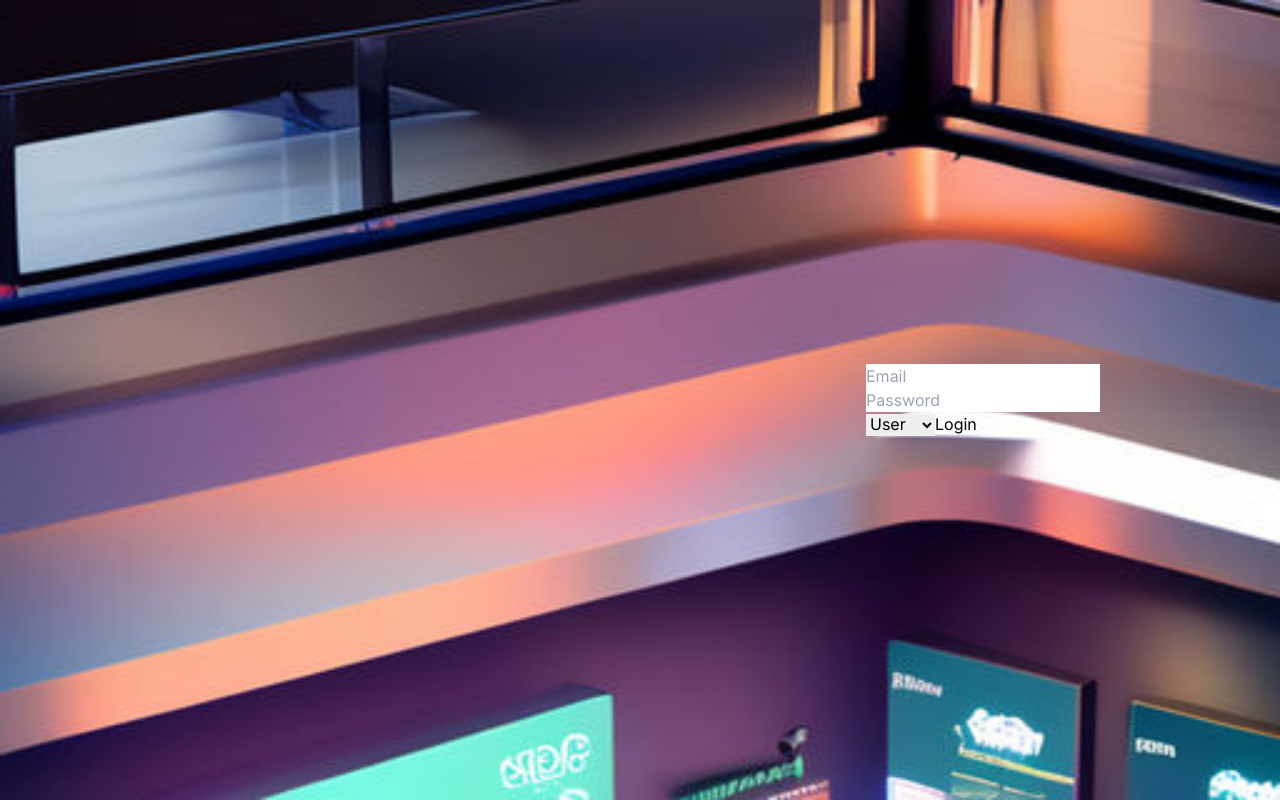
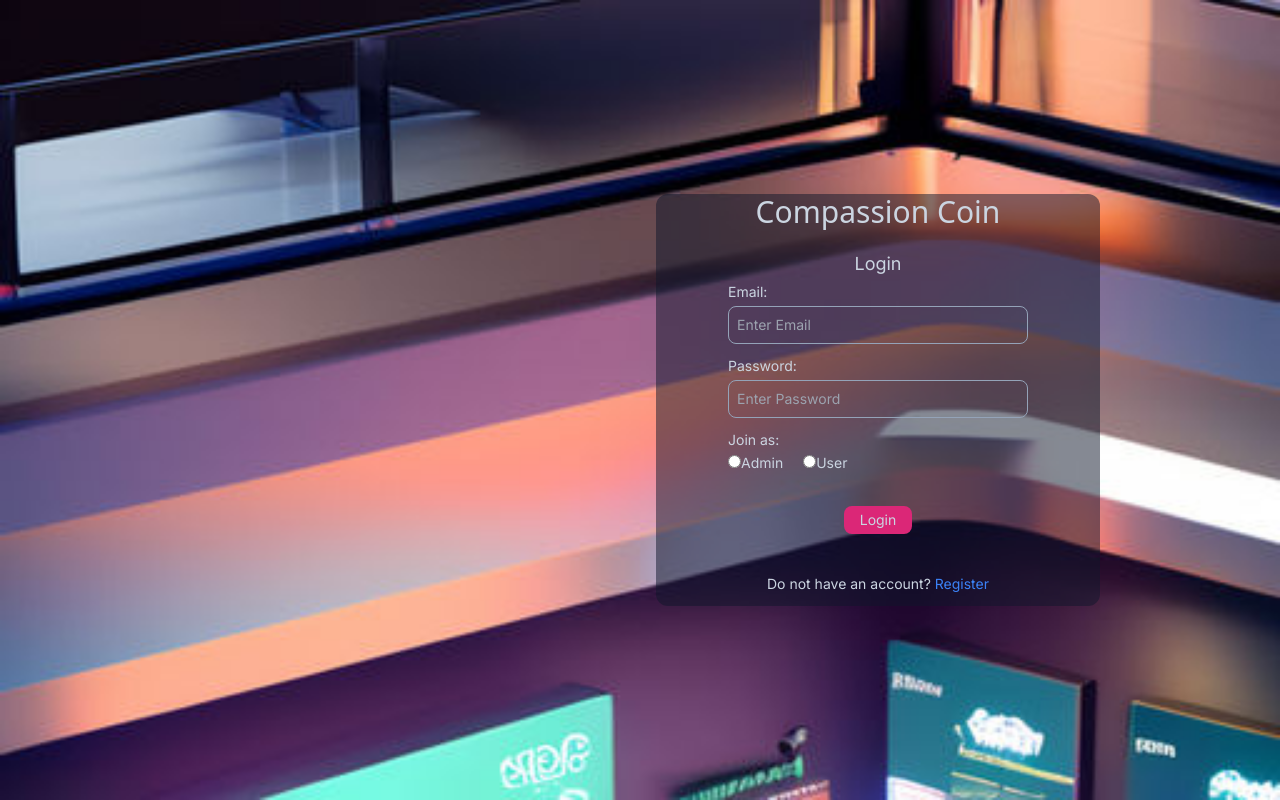
Before and after one commit to SukritiR29/CompassionCoin, a Next.js app: page /login in a window 1280 px wide. Built offline with nearby package versions, Linux system fonts and the light colour scheme.

Commit message:
redirecting user and admin

```diff
--- a/components/loginForm.jsx
+++ b/components/loginForm.jsx
@@ -1,7 +1,9 @@
-"use client";
+"use client"
+
 import React, { useState } from 'react';
+import Link from 'next/link';
 import { signIn } from 'next-auth/react';
-import { useRouter } from 'next/router';
+import { useRouter } from 'next/navigation';
 
 const LoginForm = () => {
     const [email, setEmail] = useState('');
@@ -22,7 +24,7 @@ const LoginForm = () => {
 
         if (!result.error) {
             // Redirect based on user's role
-                if (role === 'admin') {
+            if (role === 'Admin') {
                 router.push('/AdminPortal'); // Redirect admin to admin portal
             } else {
                 router.push('/UserPortal'); // Redirect user to user portal
@@ -37,16 +39,42 @@ const LoginForm = () => {
 };
 
     return (
+        <div className=' pr-10 pl-10 justify-end rounded-xl bg-slate-900 bg-opacity-50'>
+            <div className='text-slate-300'>
+                <h1 className='text-slate-300 text-3xl text-center font-sans mb-2'>Compassion Coin</h1>
+                {/* <p className='text-xs text-center '>AI art by the people, for the people.</p> */}
+            </div>
+            <div className='p-3 text-slate-300'>
+                <h2 className='text-lg mb-1 text-center'>Login</h2>
+                <div className='w-max ml-5 mr-5'>
                     <form onSubmit={handleSubmit}>
-            <input type="email" value={email} onChange={(e) => setEmail(e.target.value)} placeholder="Email" required />
-            <input type="password" value={password} onChange={(e) => setPassword(e.target.value)} placeholder="Password" required />
-            {/* Add a field for selecting the role */}
-            <select value={role} onChange={(e) => setRole(e.target.value)} required>
-                <option value="user">User</option>
-                <option value="admin">Admin</option>
-            </select>
-            <button type="submit">Login</button>
+                        <p className='text-sm'>Email:</p>
+                        <input onChange={(e) => setEmail(e.target.value)} type="email" name="name" placeholder='Enter Email' className='bg-transparent border border-slate-400 rounded-lg mt-1 mb-3 p-2 pr-20 text-sm' />
+                        <p className='text-sm'>Password:</p>
+                        <input onChange={(e) => setPassword(e.target.value)} type="password" name="name" placeholder='Enter Password' className='bg-transparent border border-slate-400 rounded-lg mt-1 mb-3 p-2 pr-20 text-sm' />
+                        <p className='text-sm'>Join as:</p>
+                        <div className='flex gap-5'>
+                            <div>
+                                <input type="radio" id="admin" name="role" value="Admin" onChange={(e) => setRole(e.target.value)} />
+                                <label htmlFor="admin" className='text-sm'>Admin</label>
+                            </div>
+                            <div>
+                                <input type="radio" id="user" name="role" value="User" onChange={(e) => setRole(e.target.value)} />
+                                <label htmlFor="user" className='text-sm'>User</label>
+                            </div>
+                        </div>
+
+                        <div className='text-center items-center justify-center mt-8'>
+                            <button className='bg-pink-600 p-1 pr-4 pl-4 text-slate-300 rounded-lg text-sm'>Login</button>
+
+                        </div>
                     </form>
+                    <div className='text-sm text-slate-300 mt-10 text-center'>
+                        <h3 className=''>Do not have an account? <Link href={'/'} className='text-blue-500'> Register </Link> </h3>
+                    </div>
+                </div>
+            </div>
+        </div>
     );
 };
 
```
Also changed, not shown: app/AdminPortal/page.jsx (renamed from app/AdminPortal.jsx/page.jsx), app/UserPortal/page.jsx (renamed from app/UserPortal.jsx/page.jsx). Lines whose indentation alone changed are shown as unchanged.
